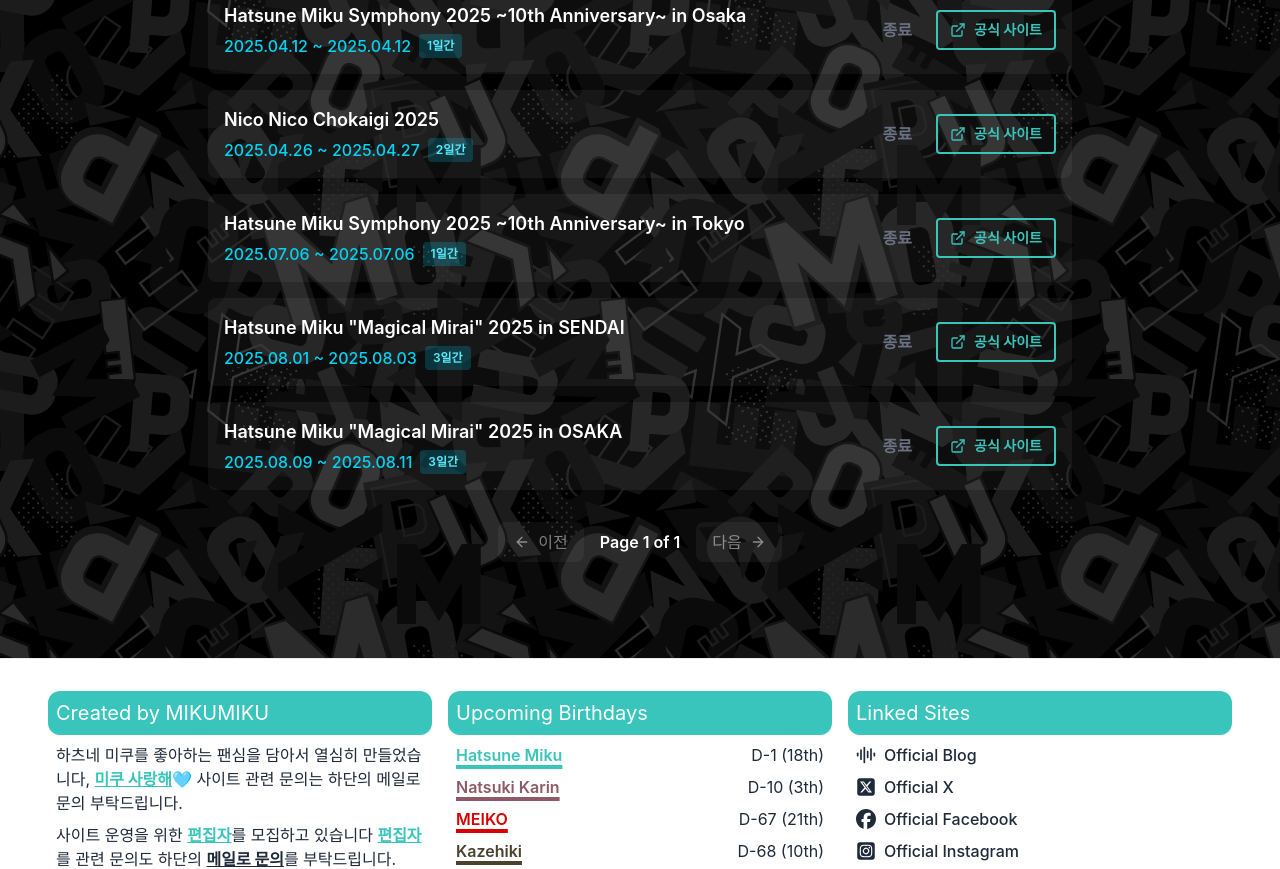
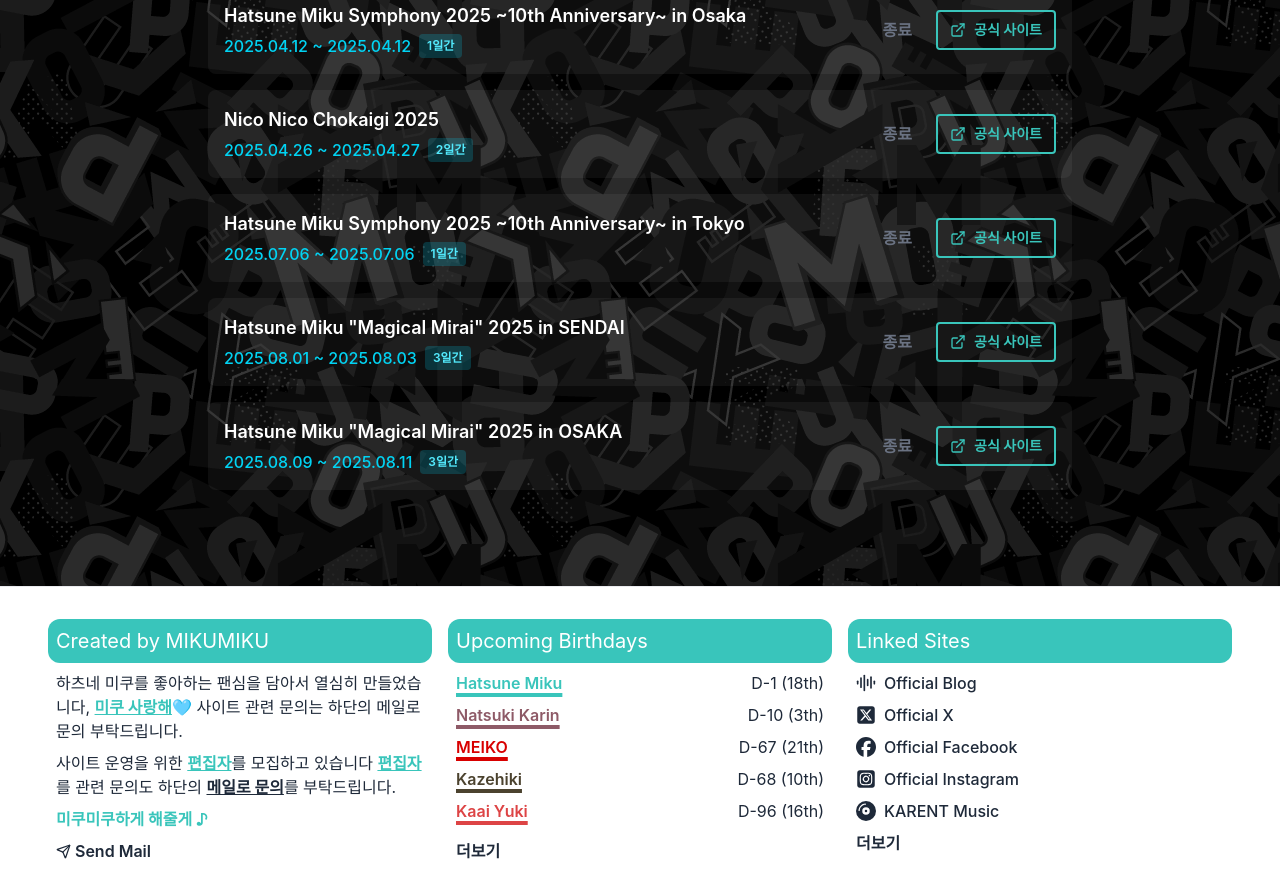
Before and after one commit to laterre39/hatsunemiku-me-service-2025, a Next.js app: page /event in a window 1280 px wide. Shown: the part 818-1687 px from the top of the page. Built offline with nearby package versions, Linux system fonts and the light colour scheme.

Commit message:
design(event): 이벤트 페이지 페이지네이션 디자인 수정

```diff
--- a/src/app/event/page.tsx
+++ b/src/app/event/page.tsx
@@ -114,29 +114,41 @@ export default function EventPage() {
             </div>
 
             {/* Pagination Controls */}
-            <div className="mt-8 flex items-center justify-center gap-4">
+            {totalPages > 1 && (
+                <div className="mt-8 flex items-center justify-center gap-2">
                     <button
                         onClick={() => setCurrentPage(p => Math.max(p - 1, 1))}
                         disabled={currentPage === 1}
-                    className="flex items-center gap-2 rounded-lg bg-white/10 px-4 py-2 text-white transition-colors hover:bg-white/20 disabled:opacity-50 disabled:cursor-not-allowed"
+                        className="flex h-10 w-10 items-center justify-center rounded-lg bg-white/10 transition-colors hover:bg-white/20 disabled:cursor-not-allowed disabled:opacity-50"
                     >
-                    <ArrowLeft size={16} />
-                    <span>이전</span>
+                        <ArrowLeft size={16}/>
                     </button>
 
-                <span className="font-semibold text-white">
-                    Page {currentPage} of {totalPages}
-                </span>
+                    <div className="flex items-center gap-2">
+                        {Array.from({length: totalPages}, (_, i) => i + 1).map((page) => (
+                            <button
+                                key={page}
+                                onClick={() => setCurrentPage(page)}
+                                className={`flex h-10 w-10 items-center justify-center rounded-lg font-semibold transition-colors ${
+                                    currentPage === page
+                                        ? 'bg-white text-gray-900'
+                                        : 'bg-white/10 text-white hover:bg-white/20'
+                                }`}
+                            >
+                                {page}
+                            </button>
+                        ))}
+                    </div>
 
                     <button
                         onClick={() => setCurrentPage(p => Math.min(p + 1, totalPages))}
                         disabled={currentPage === totalPages}
-                    className="flex items-center gap-2 rounded-lg bg-white/10 px-4 py-2 text-white transition-colors hover:bg-white/20 disabled:opacity-50 disabled:cursor-not-allowed"
+                        className="flex h-10 w-10 items-center justify-center rounded-lg bg-white/10 transition-colors hover:bg-white/20 disabled:cursor-not-allowed disabled:opacity-50"
                     >
-                    <span>다음</span>
-                    <ArrowRight size={16} />
+                        <ArrowRight size={16}/>
                     </button>
                 </div>
+            )}
         </main>
     );
 }
```
Lines whose indentation alone changed are shown as unchanged.
